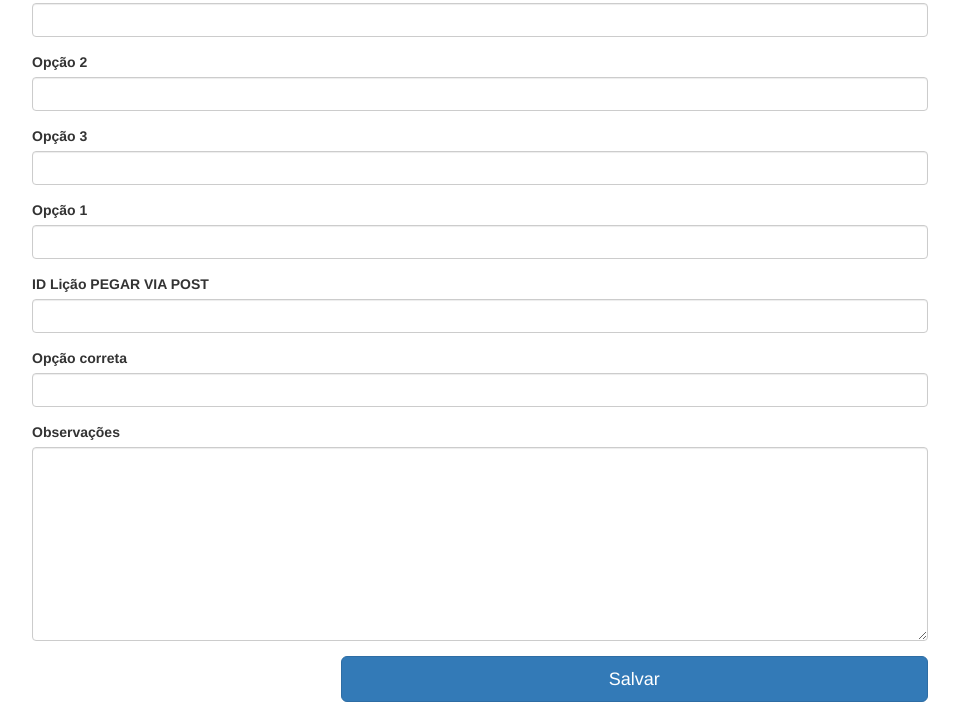
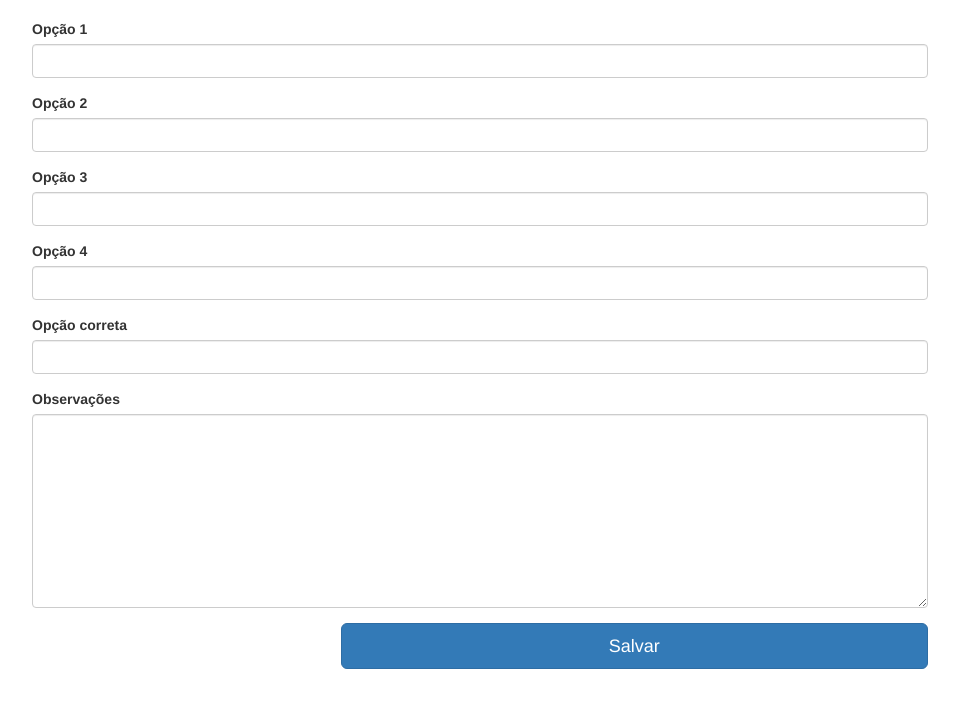
Before and after one commit to AngeloMendes/AppIF, a CodeIgniter app: page /AppIF/index.php/pergunta/add/1 in a window 1280 px wide. Shown: the part 814-1516 px from the top of the page, without its empty margins (160-1119 px from the left). After the commit the page ends 1483 px from the top, so only its background shows below. Run offline with CodeIgniter, Linux system fonts and the light colour scheme; tables that the repository leaves empty or names only in its code hold one stand-in row (values such as "Sample post"); some libraries are stand-ins or nearby versions.

Commit message:
add pergunta a licao

```diff
--- a/application/controllers/Pergunta.php
+++ b/application/controllers/Pergunta.php
@@ -11,6 +11,7 @@ class Pergunta extends CI_Controller
     {
         parent::__construct();
         $this->load->model('Pergunta_model');
+        $this->load->model('Licao_model');
 
 
     }
@@ -29,7 +30,7 @@ class Pergunta extends CI_Controller
     /*
      * Adding a new pergunta
      */
-    function add()
+    function add($idLicao)
     {
         if (isset($_POST) && count($_POST) > 0) {
             $titulo = $this->input->post('titulo');
@@ -116,6 +117,8 @@ class Pergunta extends CI_Controller
             redirect('pergunta/index');
         } else {
             $data['_view'] = 'pergunta/add';
+            $data['idLicao'] = $idLicao;
+            $data['licoes'] = $this->Licao_model->get_all_licao();
             $this->load->view('layouts/main', $data);
         }
     }
@@ -171,10 +174,17 @@ class Pergunta extends CI_Controller
 
     function iniciarLicao($cont)
     {
+        //buscar todas as perguntas de uma licao
+        //chamar a view passar o 0 como primeiro indice do vetor de perguntas
+        //passar o tamanho do vetor
         $data['perguntas'] = "buscar todas perguntas por licao";
         $data['cont'] = $cont;
         $data['_view'] = 'pergunta/iniciarLicao';
         $this->load->view('layouts/main', $data);
     }
 
+    //function incremetar contador de perguntas via ajax e voltar pra mesma view
+    //cont++, return pra view
+    //se cont == tamanho vai pro ranking só
+
 }
--- a/application/views/licao/index.php
+++ b/application/views/licao/index.php
@@ -27,6 +27,9 @@
                 <span>
                     <?php echo $L['descricao']; ?>
                 </span>
+                <span>
+                    <a href="<?php echo site_url('pergunta/add/'.$L['idLicao']); ?>" class="btn btn-info btn-xs">Adicionar pergunta</a>
+                </span>
             </div>
         </a>
         <span>
--- a/application/views/pergunta/add.php
+++ b/application/views/pergunta/add.php
@@ -1,6 +1,23 @@
 <?php echo form_open_multipart('pergunta/add', array("class" => "form-horizontal")); ?>
 <div class="form-add">
+    <div class="form-group">
+        <div class="col-md-8  form-inputs">
+            <!--<label for="idLicao">Lição</label>-->
+            <input type="hiden" name="idLicao" value="<?php echo $idLicao; ?>" id="idLicao"/>
 
+            <!--<select name='idLicao' id='idLicao'>
+                <option value=''> Selecione uma lição</option>
+                <?php
+                foreach ($licoes as $key => $list) {
+                    echo "<option value='" . $this->input->post('idLicao') . "'>" . $list['titulo'] . '</option>';
+                }
+                echo '</optgroup>';
+
+                ?>
+            </select>-->
+
+        </div>
+    </div>
     <div class="form-group">
         <div class="col-md-8  form-inputs">
             <label for="titulo">Título</label>
@@ -58,7 +75,7 @@
     </div>
     <div class="form-group">
         <div class="col-md-8  form-inputs">
-            <label for="opcao4">Opção 1</label>
+            <label for="opcao4">Opção 4</label>
             <input type="text" name="opcao4" value="<?php echo $this->input->post('opcao4'); ?>" class="form-control"
                    id="opcao4"/>
         </div>
@@ -67,17 +84,9 @@
 
     <div class="form-group">
         <div class="col-md-8  form-inputs">
-            <label for="idLicao">ID Lição PEGAR VIA POST</label>
-            <input type="text" name="idLicao" value="<?php echo $this->input->post('idLicao'); ?>" class="form-control"
-                   id="idLicao"/>
-        </div>
-    </div>
-
-
-    <div class="form-group">
-        <div class="col-md-8  form-inputs">
             <label for="opcaoCorreta">Opção correta</label>
-            <input type="text" name="opcaoCorreta" value="<?php echo $this->input->post('opcaoCorreta'); ?>" class="form-control"
+            <input type="text" name="opcaoCorreta" value="<?php echo $this->input->post('opcaoCorreta'); ?>"
+                   class="form-control"
                    id="opcaoCorreta"/>
         </div>
     </div>
```
